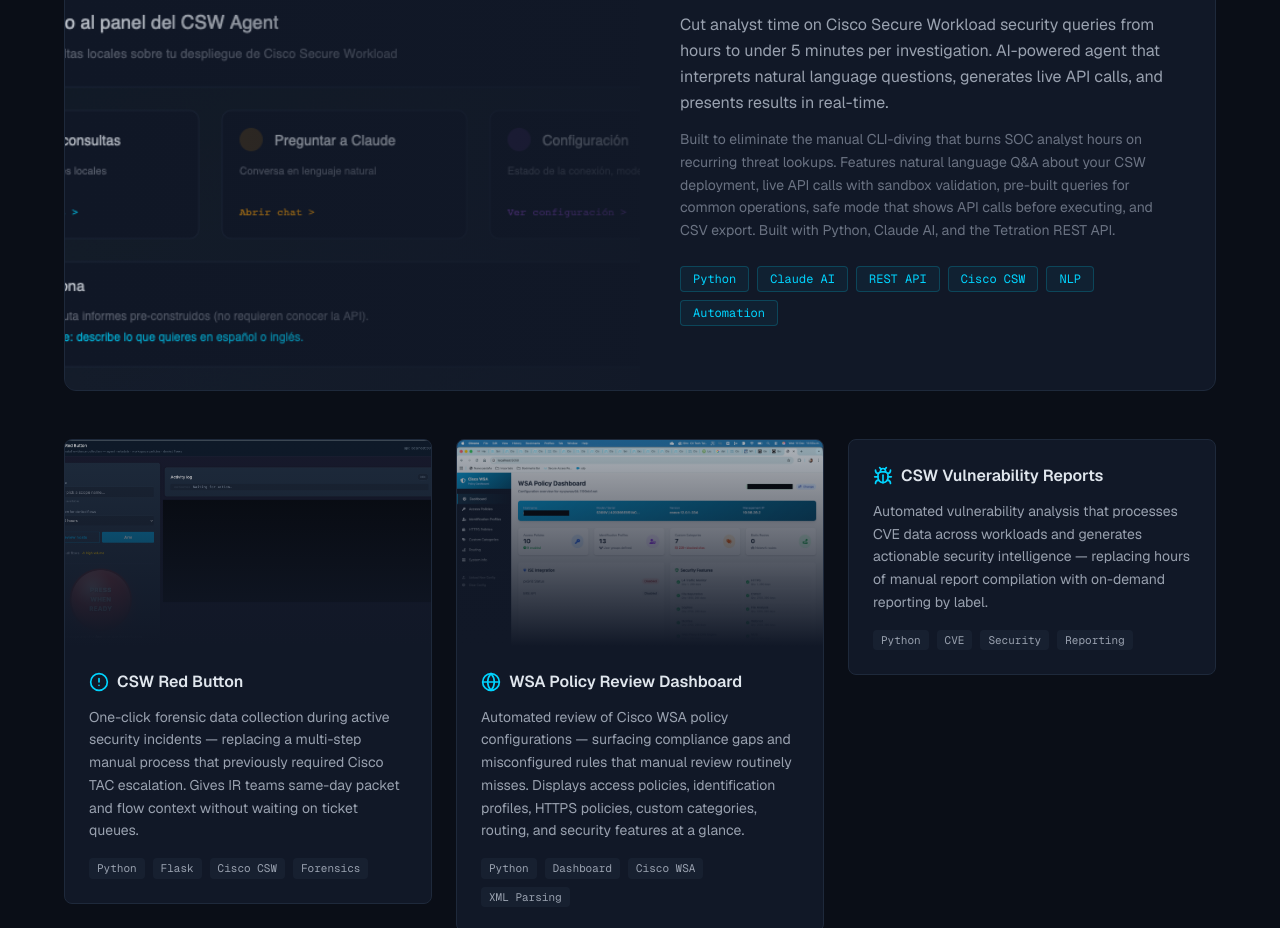
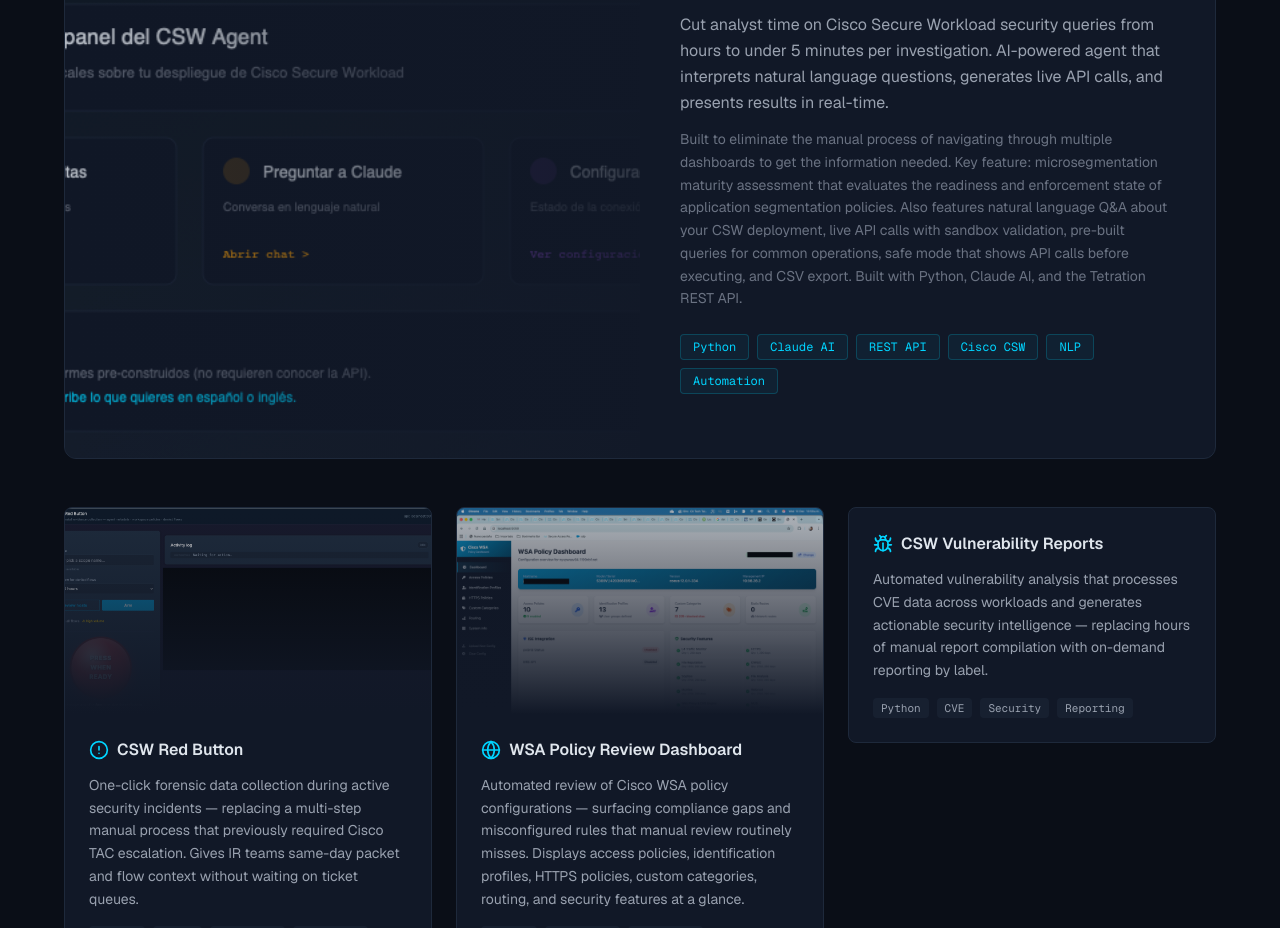
Before and after one commit to fehach/portfolio, a Next.js app: page / in a window 1280 px wide. Shown: the part 4860-5788 px from the top of the page. Built offline with nearby package versions, Linux system fonts and the light colour scheme.

Commit message:
feat: update CSW OpenAPI Agent - rewrite description + add microsegmentation maturity assessment feature

```diff
--- a/src/components/Projects.tsx
+++ b/src/components/Projects.tsx
@@ -14,7 +14,7 @@
   description:
     "Cut analyst time on Cisco Secure Workload security queries from hours to under 5 minutes per investigation. AI-powered agent that interprets natural language questions, generates live API calls, and presents results in real-time.",
   longDescription:
-    "Built to eliminate the manual CLI-diving that burns SOC analyst hours on recurring threat lookups. Features natural language Q&A about your CSW deployment, live API calls with sandbox validation, pre-built queries for common operations, safe mode that shows API calls before executing, and CSV export. Built with Python, Claude AI, and the Tetration REST API.",
+    "Built to eliminate the manual process of navigating through multiple dashboards to get the information needed. Key feature: microsegmentation maturity assessment that evaluates the readiness and enforcement state of application segmentation policies. Also features natural language Q&A about your CSW deployment, live API calls with sandbox validation, pre-built queries for common operations, safe mode that shows API calls before executing, and CSV export. Built with Python, Claude AI, and the Tetration REST API.",
   tags: ["Python", "Claude AI", "REST API", "Cisco CSW", "NLP", "Automation"],
   icon: Bot,
   screenshot: "/screenshots/openapi-agent.png",
```
